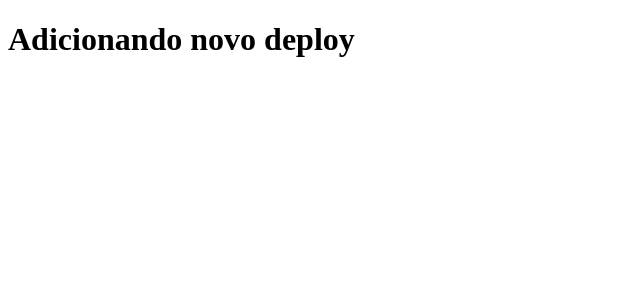
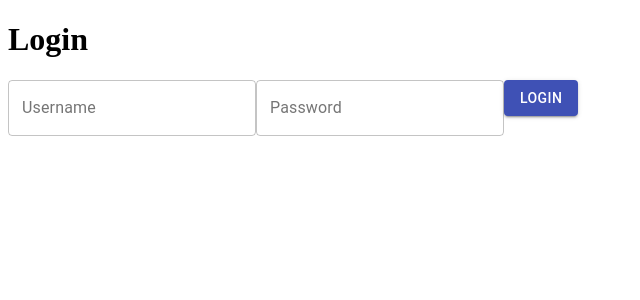
Before and after one commit to edubtp/cursoDev, a Next.js app: page / in a window 1280 px wide. Shown: the top 300 px of the page, without its empty margins (0-640 px from the left). Built offline with nearby package versions, Linux system fonts and the light colour scheme.

Commit message:
Importando pagina de login

```diff
--- a/pages/index.js
+++ b/pages/index.js
@@ -1,4 +1,23 @@
-function Home() {
-    return (<h1>Adicionando novo deploy</h1>)
-}
+// pages/index.js
+import React from 'react';
+import { TextField, Button } from '@material-ui/core';
+
+const Home = () => {
+    const handleLogin = () => {
+        // Lógica para autenticar o usuário
+        alert('Login realizado!');
+    };
+
+    return (
+        <div>
+            <h1>Login</h1>
+            <form onSubmit={handleLogin}>
+                <TextField label="Username" variant="outlined" />
+                <TextField label="Password" variant="outlined" type="password" />
+                <Button type="submit" variant="contained" color="primary">Login</Button>
+            </form>
+        </div>
+    );
+};
+
 export default Home;
```
